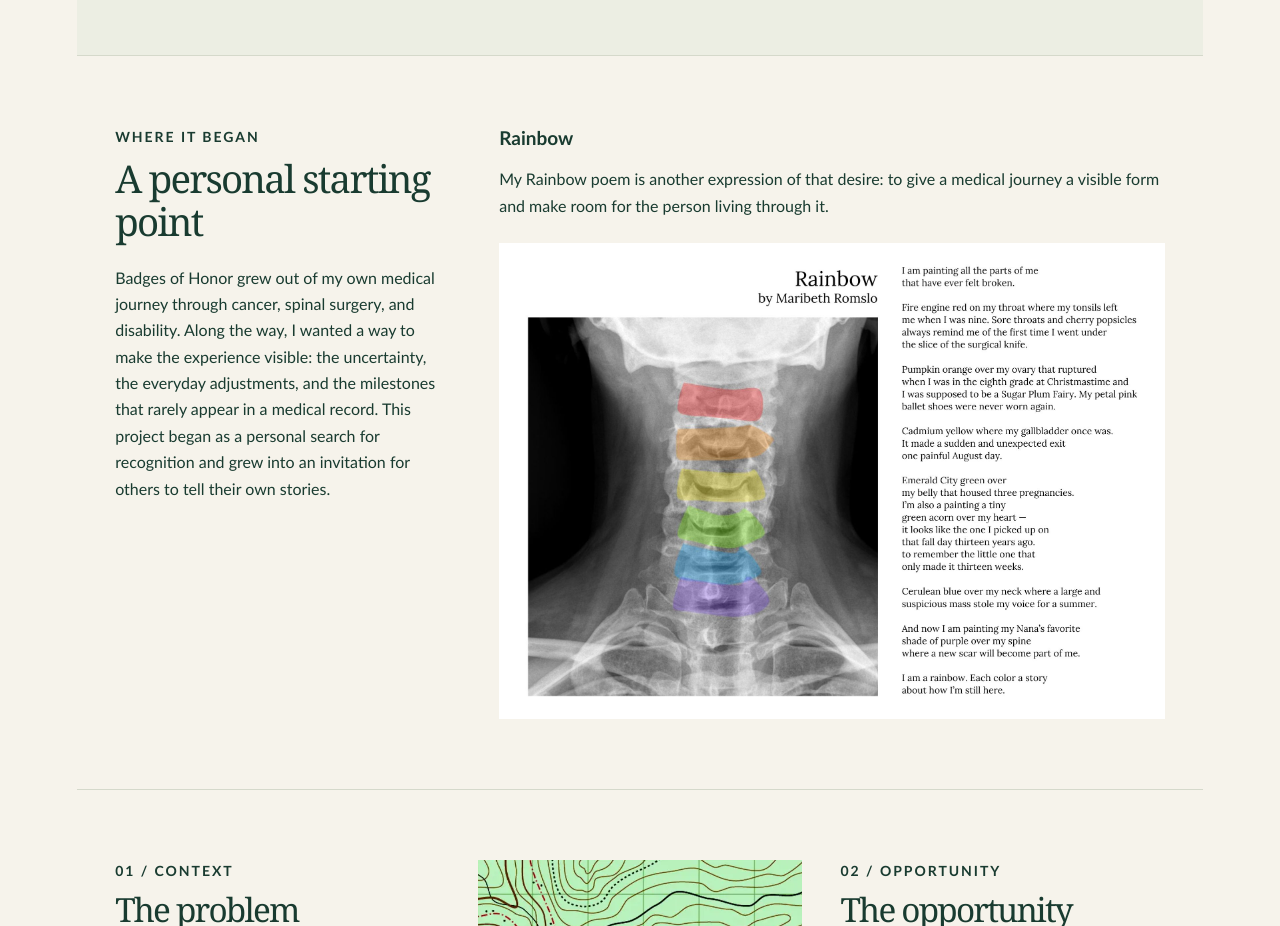
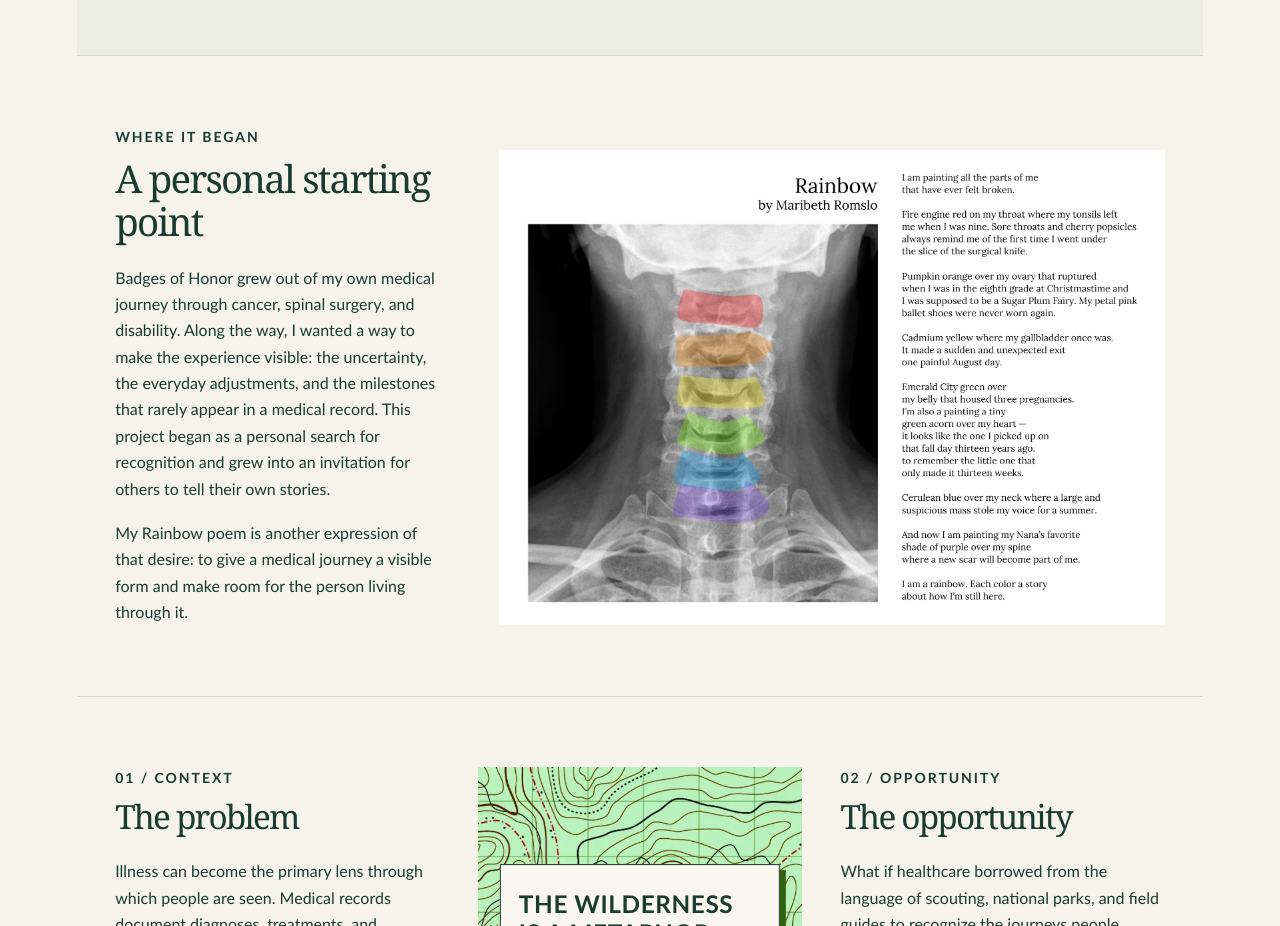
Before and after one commit to maribethromslo/capstone, a plain HTML site: page index.html in a window 1280 px wide. Shown: the part 1720-2646 px from the top of the page. Drawn offline with Linux system fonts and the light colour scheme.

Commit message:
Add files via upload

```diff
--- a/index.html
+++ b/index.html
@@ -287,10 +287,9 @@ footer > p { margin:0 0 0 auto; text-align:right; font-size:14px; line-height:1.
           <p class="eyebrow">WHERE IT BEGAN</p>
           <h2>A personal starting point</h2>
           <p>Badges of Honor grew out of my own medical journey through cancer, spinal surgery, and disability. Along the way, I wanted a way to make the experience visible: the uncertainty, the everyday adjustments, and the milestones that rarely appear in a medical record. This project began as a personal search for recognition and grew into an invitation for others to tell their own stories.</p>
+          <p>My Rainbow poem is another expression of that desire: to give a medical journey a visible form and make room for the person living through it.</p>
         </div>
         <div class="rainbow-poem">
-          <h3>Rainbow</h3>
-          <p>My Rainbow poem is another expression of that desire: to give a medical journey a visible form and make room for the person living through it.</p>
           <img class="rainbow-poem-graphic" src="assets/RainbowPoem.jpg" alt="Rainbow, a poem by Maribeth Romslo reflecting on her medical journey" loading="lazy" />
         </div>
       </section>
```
